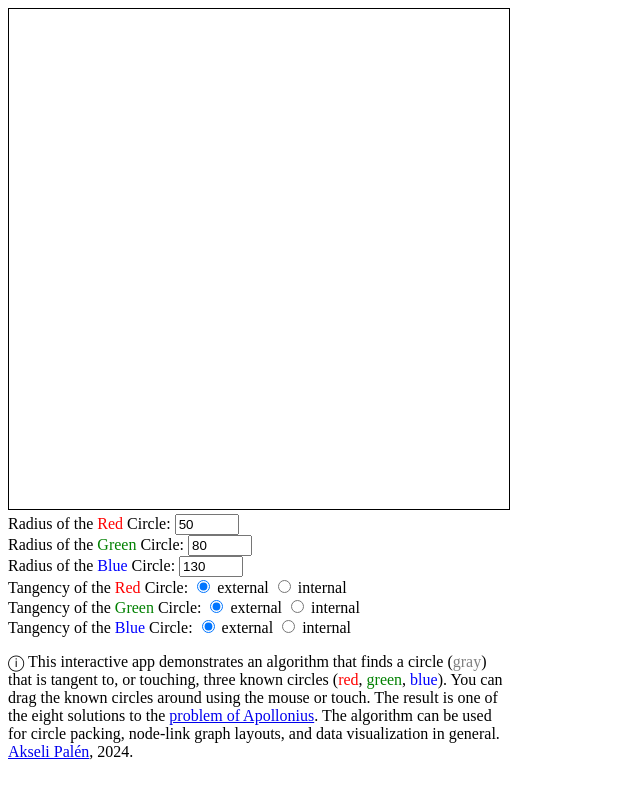
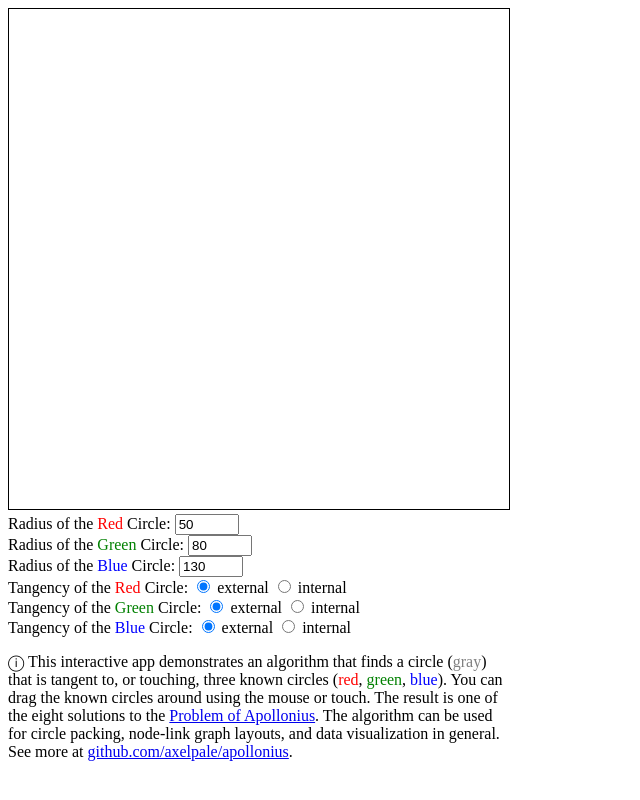
Before and after one commit to axelpale/apollonius, a website: page demo.html in a window 1280 px wide. Shown: the whole page, without its empty margins (0-640 px from the left). Drawn offline with Linux system fonts and the light colour scheme; a script that the page names is missing.

Commit message:
improve docs: intro and demo

```diff
--- a/demo.html
+++ b/demo.html
@@ -54,9 +54,9 @@
       that finds a circle (<span style="color: gray;">gray</span>) that is tangent to, or touching, three known circles
       (<span style="color: red;">red</span>, <span style="color: green;">green</span>, <span style="color: blue;">blue</span>).
       You can drag the known circles around using the mouse or touch.
-      The result is one of the eight solutions to the <a href="https://en.wikipedia.org/wiki/Problem_of_Apollonius">problem of Apollonius</a>.
-      The algorithm can be used for circle packing, node-link graph layouts, and data visualization in general.
-      <a href="https://www.akselipalen.com">Akseli Palén</a>, 2024.
+      The result is one of the eight solutions to the <a href="https://en.wikipedia.org/wiki/Problem_of_Apollonius">Problem of Apollonius</a>.
+      The algorithm can be used for circle packing, node-link graph layouts, and data visualization in general.<br>
+      See more at <a href="https://github.com/axelpale/apollonius">github.com/axelpale/apollonius</a>.
     </p>
     <script>
       document.addEventListener('DOMContentLoaded', () => {
```
Also changed, not shown: README.md.
